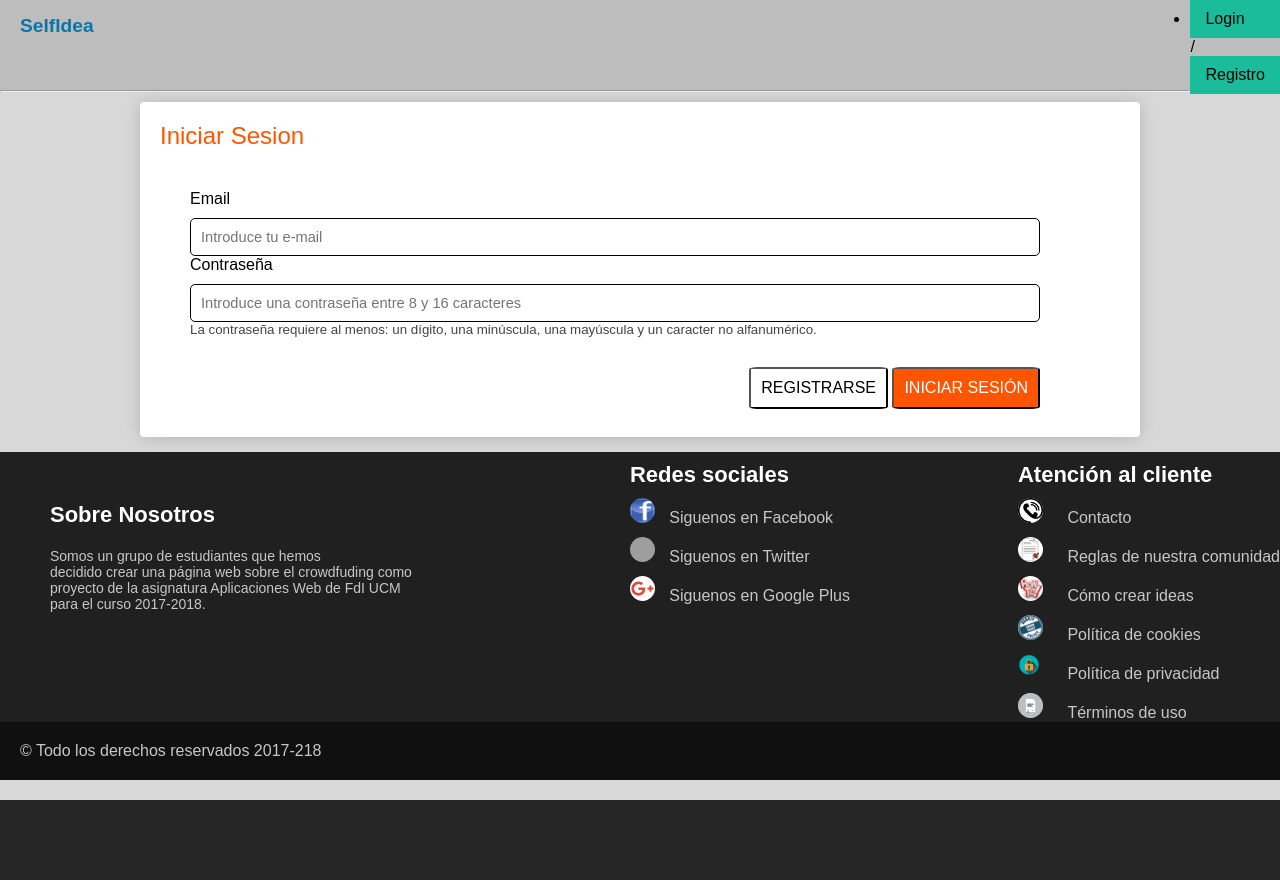
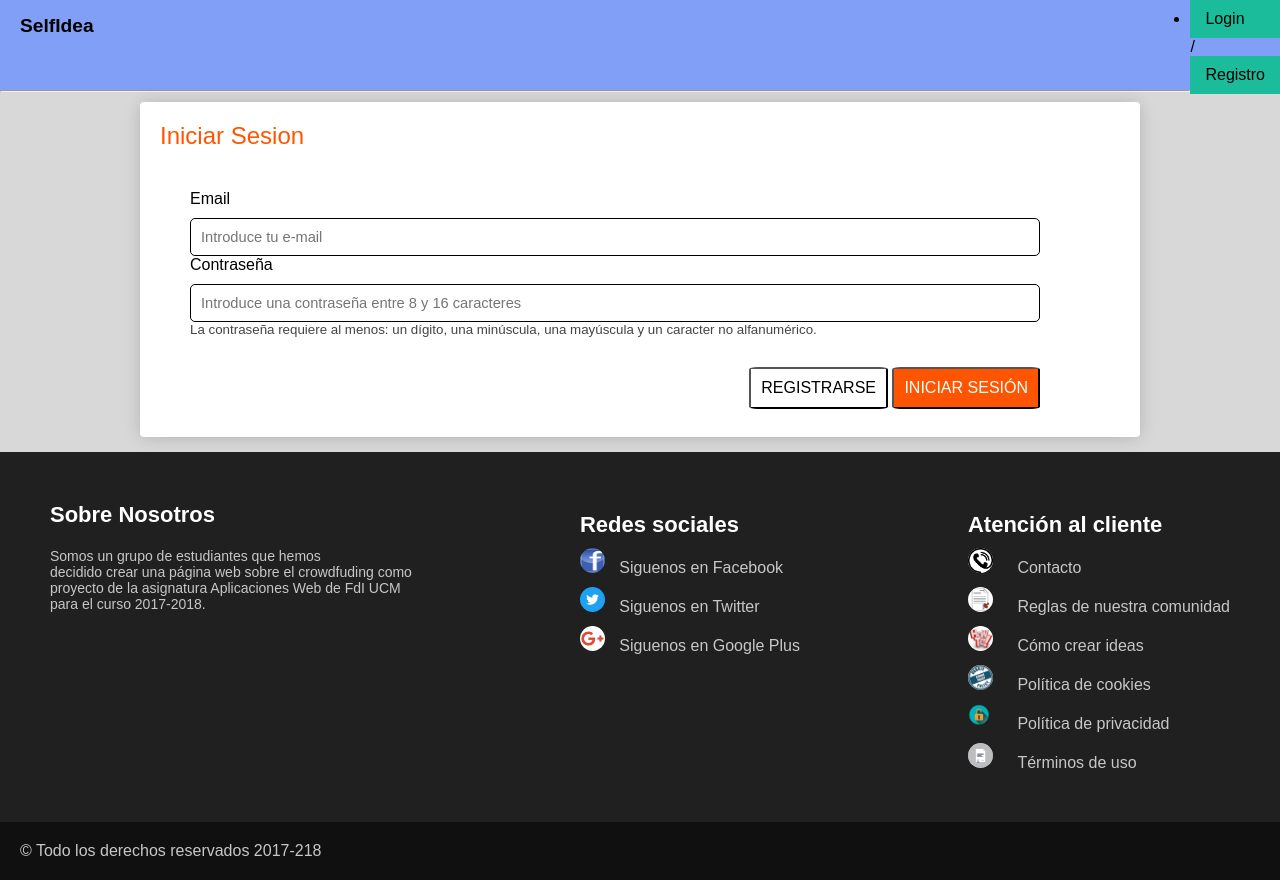
Before and after one commit to Ming95/AW-project, a PHP site: page /views/login.php in a window 1280 px wide. Before the commit the page ends 800 px from the top, so only its background shows below. Run offline with PHP 8.4, Linux system fonts and the light colour scheme; grey boxes are pictures that could not be loaded.

Commit message:
Correction for foot page view
The elements of foot page looked very separated one from the other, this files correct it. And a additional upload of the Twitter logo

```diff
--- a/css/foot_page.css
+++ b/css/foot_page.css
@@ -23,12 +23,9 @@ footer{
     justify-content: space-between;
 }
 
-.container-body .column1{
+.column1{
     max-width:400px;
     margin: 50px;
-}
-.column1{
-    max-width: 400px;
 }
 
 .column1 h1{
@@ -43,6 +40,7 @@ div.column1 p{
 
 .column2{
     max-width: 400px;
+    margin: 50px;
 }
 
 .column2 h1{
@@ -67,6 +65,7 @@ div img{
 
 .column3{
     max-width: 400px;
+    margin:50px;
 }
 
 .column3 h1{
--- a/css/head.css
+++ b/css/head.css
@@ -1,10 +1,15 @@
 #main-header {
-	background: #BDBDBD;
-	color: #000000;
+	background: #819FF7;
 	height: 90px;
 }
-	#main-header a {
+#main-header a:link {
     color: #000000;
+    text-decoration: none;
+}
+
+#main-header a:visited {
+    color: #000000;
+    text-decoration: none;
 }
 
 /*
@@ -34,7 +39,7 @@
 
 .user li a{
 	background-color:rgb(26, 188, 156);
-	color:#FFFFFF;
+	color:#000000;
 	text-decoration: none;
 	padding: 10px 15px;
 	display:block;
@@ -42,10 +47,12 @@
 
 .user > li{
 	float: right;
+    text-decoration: none;
 }
 
 .user li ul{
 	display:none;
 	position:relative;
+    text-decoration:none;
 	min-width:140px;
 }
--- a/css/stylesheet.css
+++ b/css/stylesheet.css
@@ -15,7 +15,7 @@ div#front {
 
 }
 
-h1 {
+h1#title {
 	margin: 20px;
 	font-size: 450%;
 	text-align: left;
@@ -30,7 +30,7 @@ div.login {
 
 }
 
-a{
+a.reg{
 	color: #FFFFFF;
 	font-size: 18px;
 	text-decoration:none;
--- a/views/layout/foot_page.php
+++ b/views/layout/foot_page.php
@@ -3,7 +3,7 @@
 <head>
     <meta chaset="UTF-8">
     <title>Footer page</title>
-    <link rel="stylesheet" type="text/css" href="../css/foot_page.css"/>
+    <link rel="stylesheet" type="text/css" href="css/foot_page.css"/>
 </head>
 
 <body>
@@ -22,7 +22,7 @@
                 <div class="column2">
                     <h1>Redes sociales</h1>
                     <div class="row">
-                        <img src="../images/facebook.png"> <label> Siguenos en Facebook </label>
+                        <img src="images/facebook.png"> <label> Siguenos en Facebook </label>
                     </div>
                     <div class="row">
                         <img src="images/twitter.jpg"> <label> Siguenos en Twitter </label>
--- a/views/layout/head.php
+++ b/views/layout/head.php
@@ -14,7 +14,7 @@
 					echo"<li>Bienvenido, {$_SESSION['login']} <a href='/views/logout.php'>Cerrar Sesion</a></li>";
 				}else{
 					//echo"<li><a href="."../views/login.php".">SignUp"."</a></li>";
-					echo "<li><a href='/views/login.php'>Login</a> / <a href='/views/signup.php'>Registro</a></li>";
+					echo "<li><a href='../views/login.php'>Login</a> / <a href='../views/signup.php'>Registro</a></li>";
 				}
 			echo"</ul>";
 		echo"</nav>";
--- a/views/login.php
+++ b/views/login.php
@@ -1,9 +1,9 @@
 <!DOCTYPE html>
 <html>
 <head>
-	<link rel="stylesheet" type="text/css" href="/css/head.css" />
-	<link rel="stylesheet" type="text/css" href="/css/foot_page.css" />
-	<link rel="stylesheet" type="text/css" href="/css/formulario.css" />
+	<link rel="stylesheet" type="text/css" href="../css/head.css" />
+	<link rel="stylesheet" type="text/css" href="../css/foot_page.css" />
+	<link rel="stylesheet" type="text/css" href="../css/formulario.css" />
 	<title>Login</title>
 	<meta http-equiv="Content-Type" content="text/html; charset=utf-8">
 </head>
@@ -12,7 +12,6 @@
 	<?php
 			include 'layout/head.php';
 			include '../controllers/FormularioLogin.php';
-
 			$form = new FormularioLogin();
 			$form->gestiona();
 			include 'layout/foot_page.php';
```
Also changed, not shown: images/twitter.jpg (added). Lines whose indentation alone changed are shown as unchanged.
